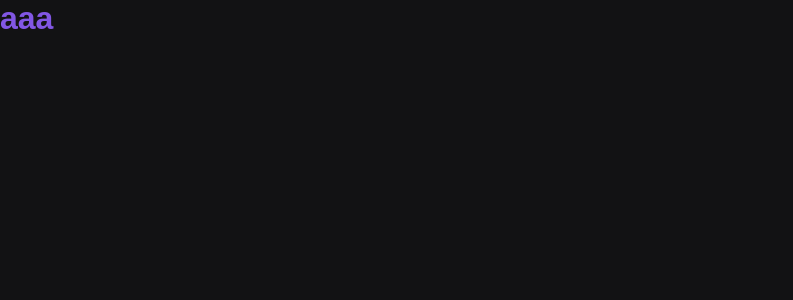
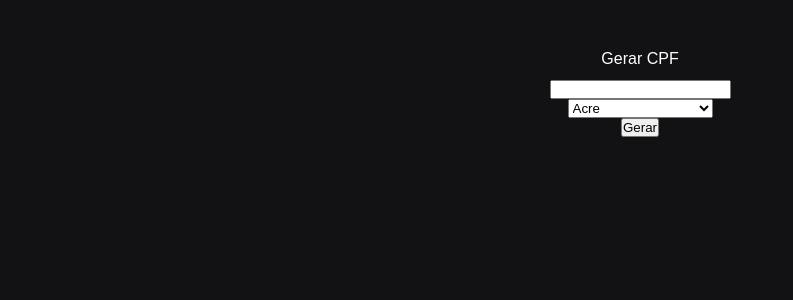
Before and after one commit to fabianoobispo/nexttest, a Next.js app: page / in a window 1280 px wide. Shown: the top 300 px of the page, without its empty margins (0-793 px from the left). Built offline with nearby package versions, Linux system fonts and the light colour scheme.

Commit message:
criado api

```diff
--- a/package.json
+++ b/package.json
@@ -18,6 +18,8 @@
   },
   "homepage": "https://github.com/fabianoobispo/nexttest#readme",
   "dependencies": {
+    "@vercel/node": "^1.8.4",
+    "axios": "^0.21.0",
     "next": "^10.0.1",
     "react": "^17.0.1",
     "react-dom": "^17.0.1",
--- /dev/null
+++ b/src/pages/api/gerarCPF.ts
@@ -0,0 +1,72 @@
+import {NowRequest, NowResponse} from '@vercel/node'
+
+export default (request: NowRequest, response: NowResponse) => {
+    const { estado } = request.body;
+    console.log(estado);
+    var cpf = [];
+    cpf[0] = Math.floor(Math.random() * 10);
+    cpf[1] = Math.floor(Math.random() * 10);
+    cpf[2] = Math.floor(Math.random() * 10);
+    cpf[3] = Math.floor(Math.random() * 10);
+    cpf[4] = Math.floor(Math.random() * 10);
+    cpf[5] = Math.floor(Math.random() * 10);
+    cpf[6] = Math.floor(Math.random() * 10);
+    cpf[7] = Math.floor(Math.random() * 10);
+    if(estado == 'RS'){
+        cpf[8] = 0;
+    }else if(estado == 'TO' || estado == 'MS' || estado == 'MT' || estado == 'GO' || estado == 'DF'){
+        cpf[8] = 1;
+    }else if(estado == 'AM' || estado == 'PA' || estado == 'RR' || estado == 'RO' || estado == 'AP' ||estado == 'AC'){
+        cpf[8] = 2;
+    }else if(estado == 'CE' || estado == 'MA' || estado == 'PI'){
+        cpf[8] = 3;
+    }else if(estado == 'PB' || estado == 'PE' || estado == 'AL'|| estado == 'RN'){
+        cpf[8] = 4;
+    }else if(estado == 'BA' || estado == 'SE'){
+        cpf[8] = 5;
+    }else if(estado == 'MG'){
+        cpf[8] = 6;
+    }else if(estado == 'RJ' || estado == 'ES'){
+        cpf[8] = 7;
+    }else if(estado == 'SP'){
+        cpf[8] = 8;
+    }else if(estado == 'PR' || estado == 'SC'){
+        cpf[8] = 9;
+    }else{
+        cpf[8] = Math.floor(Math.random() * 10);
+    }
+
+
+        var total = 0 ;
+        var pesso = 10;
+        cpf.forEach( numero =>{
+            var result = numero * pesso ;
+            pesso= pesso -1;
+            total = total + result;
+        });
+
+        if(total % 11 < 2){
+            cpf.push(0);
+        }else{
+            cpf.push(11-(total % 11));
+        }
+
+        var total = 0 ;
+        var pesso = 11;
+        cpf.forEach( numero =>{
+            var result = numero * pesso ;
+            pesso= pesso -1;
+            total = total + result;
+        });
+        if(total % 11 < 2){
+        cpf.push(0);
+        }else{
+        cpf.push(11-(total % 11));
+        }
+
+        var cpfsttring = cpf.join('').toString();
+
+
+
+    return response.json({cpf: cpfsttring});
+}
--- a/src/pages/index.tsx
+++ b/src/pages/index.tsx
@@ -1,12 +1,62 @@
-import { Title } from '../styles/pages/home';
+import { Title, Flex } from '../styles/pages/home';
+import {useState } from 'react';
+import axios from 'axios';
 
 
-function Home() {
+export default function Home() {
+    const [estado, setEstado ] = useState('');
+    const [cpfgerado, setCpfgerado] = useState('');
+
+
+
+    function handleClick(){
+
+      axios.post('/api/gerarCPF', {estado})
+      .then(response => {
+          console.log(response.data);
+
+
+      });
+
+
+    }
+
+
     return (
-    <div>
-        <Title>aaa</Title>
-    </div>
+    <Flex>
+        <Title>Gerar CPF</Title>
+        <input type="text"></input>
+
+        <select name="stado" id="stado" value={estado} onChange={e =>setEstado(e.target.value)}>
+            <option value="AC">Acre</option>
+            <option value="AL">Alagoas</option>
+            <option value="AP">Amapá</option>
+            <option value="AM">Amazonas</option>
+            <option value="BA">Bahia</option>
+            <option value="CE">Ceará</option>
+            <option value="DF">Distrito Federal</option>
+            <option value="ES">Espírito Santo</option>
+            <option value="GO">Goiás</option>
+            <option value="MA">Maranhão</option>
+            <option value="MT">Mato Grosso</option>
+            <option value="MS">Mato Grosso do Sul</option>
+            <option value="MG">Minas Gerais</option>
+            <option value="PA">Pará</option>
+            <option value="PB">Paraíba</option>
+            <option value="PR">Paraná</option>
+            <option value="PE">Pernambuco</option>
+            <option value="PI">Piauí</option>
+            <option value="RJ">Rio de Janeiro</option>
+            <option value="RN">Rio Grande do Norte</option>
+            <option value="RS">Rio Grande do Sul</option>
+            <option value="RO">Rondônia</option>
+            <option value="RR">Roraima</option>
+            <option value="SC">Santa Catarina</option>
+            <option value="SP">São Paulo</option>
+            <option value="SE">Sergipe</option>
+            <option value="TO">Tocantins</option>
+        </select>
+        <button onClick={handleClick}>Gerar</button>
+    </Flex>
     )
 }
-
-export default Home;
--- a/src/styles/pages/home.ts
+++ b/src/styles/pages/home.ts
@@ -1,5 +1,20 @@
 import styled from 'styled-components';
 
-export const Title = styled.h1`
-    color: #8257e4;
+export const Title = styled.p`
+    color: #fff;
+    margin-bottom: 12px;
+`;
+
+
+export const Flex = styled.div`
+    display: flex;
+    flex-direction: column;
+    align-items: center;
+    flex-wrap: wrap;
+    justify-content: center;
+
+    margin-top: 50px;
+
+
+
 `
```
Also changed, not shown: 1 other file (tests, documents, lock files or other folders).
